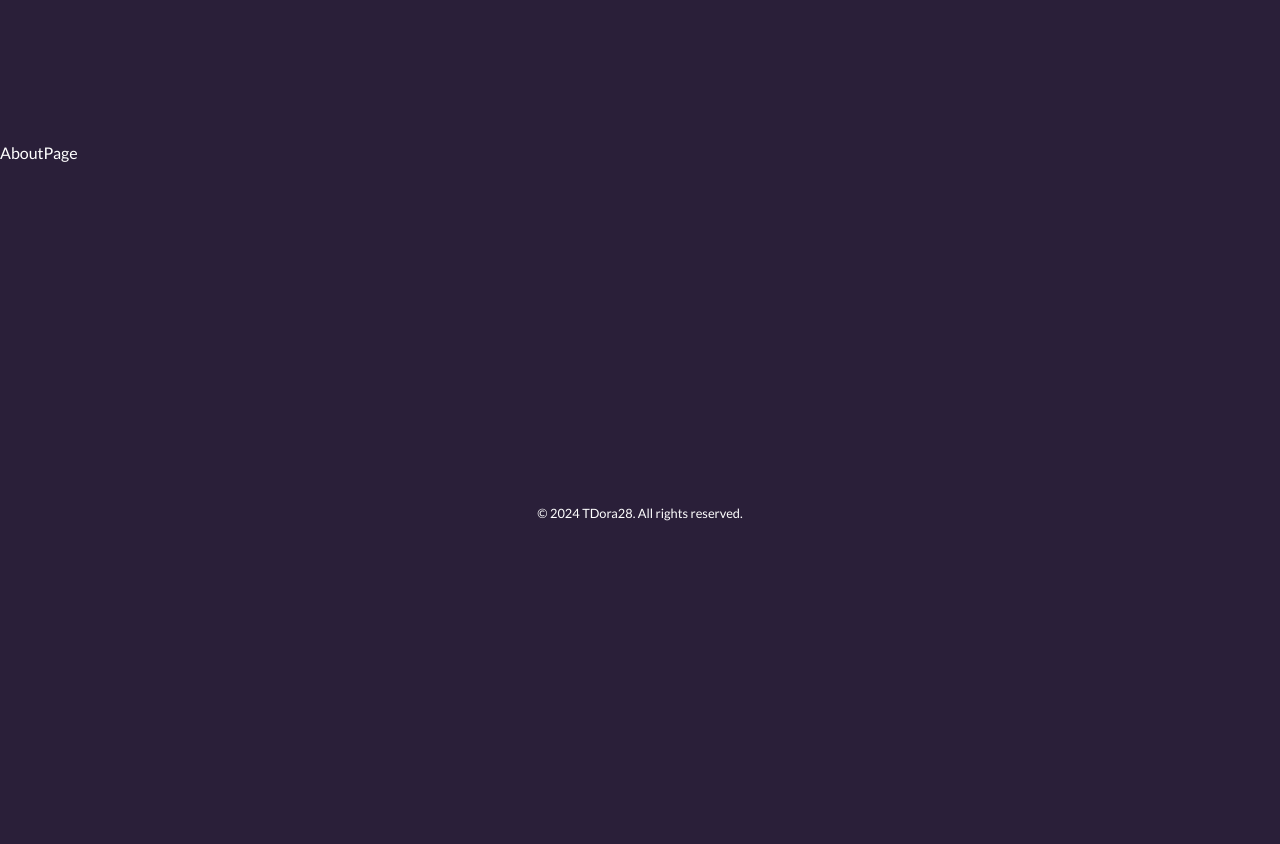
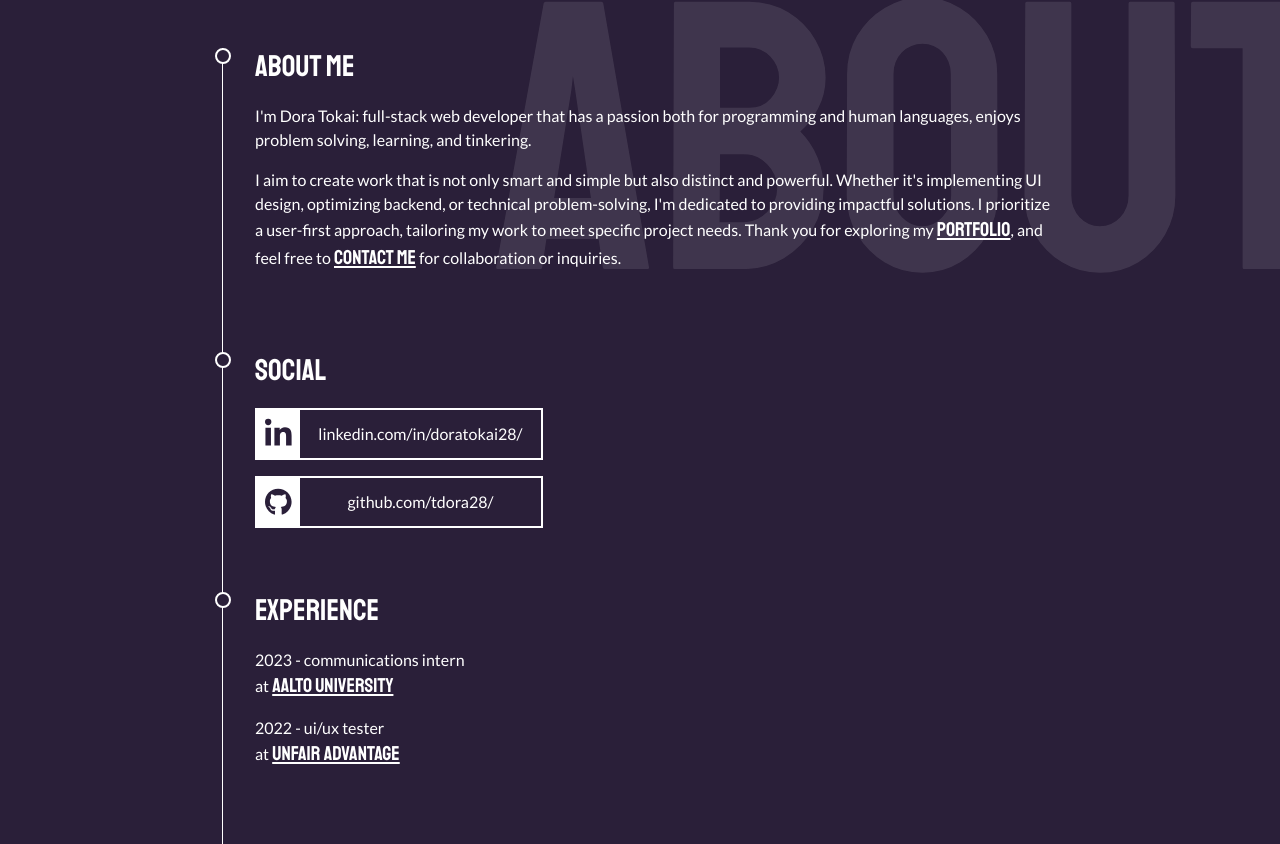
Before and after one commit to tdora28/portfolio, a Next.js app: page /about in a window 1280 px wide. Shown: the part 256-1100 px from the top of the page. Before the commit the page ends 800 px from the top, so only its background shows below. Built offline with nearby package versions, Linux system fonts and the light colour scheme.

Commit message:
Add basic content to About page

```diff
--- a/src/app/about/page.tsx
+++ b/src/app/about/page.tsx
@@ -1,9 +1,75 @@
 import React from 'react';
+import { fontDisplay } from '@/utilities/font';
+import { FaLinkedinIn, FaGithub } from 'react-icons/fa';
+import Link from 'next/link';
 
-type Props = {};
+const AboutPage = () => {
+  return (
+    <>
+      <main className="container">
+        <h2 className={`${fontDisplay} text-6xl py-20`}>Nice to meet you!</h2>
+        <section>
+          <div className="side-decor">
+            <h3 className={`${fontDisplay} text-3xl pb-5`}>About Me</h3>
+            <p>I'm Dora Tokai: full-stack web developer that has a passion both for programming and human languages, enjoys problem solving, learning, and tinkering.</p>
+            <p>
+              I aim to create work that is not only smart and simple but also distinct and powerful. Whether it's implementing UI design, optimizing backend, or technical problem-solving, I'm dedicated to providing impactful solutions. I prioritize a
+              user-first approach, tailoring my work to meet specific project needs. Thank you for exploring my{' '}
+              <Link href="/work" className={`${fontDisplay} text-link`}>
+                portfolio
+              </Link>
+              , and feel free to{' '}
+              <Link href="/contact" className={`${fontDisplay} text-link`}>
+                contact me
+              </Link>{' '}
+              for collaboration or inquiries.
+            </p>
+          </div>
+          <div className="side-decor">
+            <h3 className={`${fontDisplay} text-3xl pb-5`}>Social</h3>
+            <div className="flex flex-col gap-4 w-full max-w-max">
+              <Link href="https://www.linkedin.com/in/doratokai28/" className="flex items-center border-white border-2">
+                <FaLinkedinIn className="p-2 bg-white text-5xl clr-dark" />
+                <span className="w-full px-4 text-center">linkedin.com/in/doratokai28/</span>
+              </Link>
+              <Link href="https://github.com/tdora28/" className="flex items-center border-white border-2">
+                <FaGithub className="p-2 bg-white text-5xl clr-dark" />
+                <span className="w-full px-4 text-center">github.com/tdora28/</span>
+              </Link>
+            </div>
+          </div>
+          <div className="side-decor">
+            <h3 className={`${fontDisplay} text-3xl pb-5`}>Experience</h3>
+            <p className="flex flex-col">
+              <span>2023 - communications intern</span>
+              <span>
+                at{' '}
+                <Link href="https://www.aalto.fi/en" className={`${fontDisplay} text-link`}>
+                  Aalto University
+                </Link>
+              </span>
+            </p>
+            <p className="flex flex-col">
+              <span>2022 - ui/ux tester</span>
+              <span>
+                at{' '}
+                <Link href="https://www.linkedin.com/company/unfair-advantage/" className={`${fontDisplay} text-link`}>
+                  Unfair Advantage
+                </Link>
+              </span>
+            </p>
+          </div>
+          <div className="side-decor">
+            <h3 className={`${fontDisplay} text-3xl pb-5`}>Resume</h3>
+            <button className={`${fontDisplay} px-4 py-2 bg-white text-xl clr-dark`}>Download CV</button>
+          </div>
+        </section>
+      </main>
 
-const AboutPage = (props: Props) => {
-  return <div>AboutPage</div>;
+      {/* Decorative text in the background */}
+      <div className={`${fontDisplay} fixed top-[50%] translate-y-[-50%] right-[-5vw] z-[-1] text-[30vw] opacity-10`}>About</div>
+    </>
+  );
 };
 
 export default AboutPage;
--- a/src/app/globals.css
+++ b/src/app/globals.css
@@ -22,12 +22,19 @@ body {
   color: white;
 }
 
+p {
+  margin-bottom: 1rem;
+}
+
 .container {
   width: 100%;
-  max-width: 1500px;
+  max-width: 900px;
   margin: 0 auto;
   padding-left: 2rem;
   padding-right: 2rem;
+}
+.container-wide {
+  max-width: 1500px;
 }
 
 .clr-dark {
@@ -50,3 +57,24 @@ body {
     transform: translateY(0);
   }
 }
+
+.side-decor {
+  position: relative;
+  border-left: 1px solid white;
+  padding: 0 0 4rem 2rem;
+}
+.side-decor::after {
+  content: '';
+  position: absolute;
+  width: 1rem;
+  height: 1rem;
+  background-color: var(--bg-color);
+  border: 2px solid white;
+  border-radius: 50%;
+  top: 0;
+  left: -0.5rem;
+}
+
+.text-link {
+  @apply text-xl underline underline-offset-2;
+}
--- a/src/components/Header.tsx
+++ b/src/components/Header.tsx
@@ -26,7 +26,7 @@ const Header = () => {
   };
 
   return (
-    <header className="container relative flex justify-between py-4">
+    <header className="container container-wide relative flex justify-between py-4">
       {/* Left side of Header */}
       <Link href="/" className="flex items-center gap-4">
         <Image src="/logo.png" alt="go to homepage" width={50} height={50} />
```
